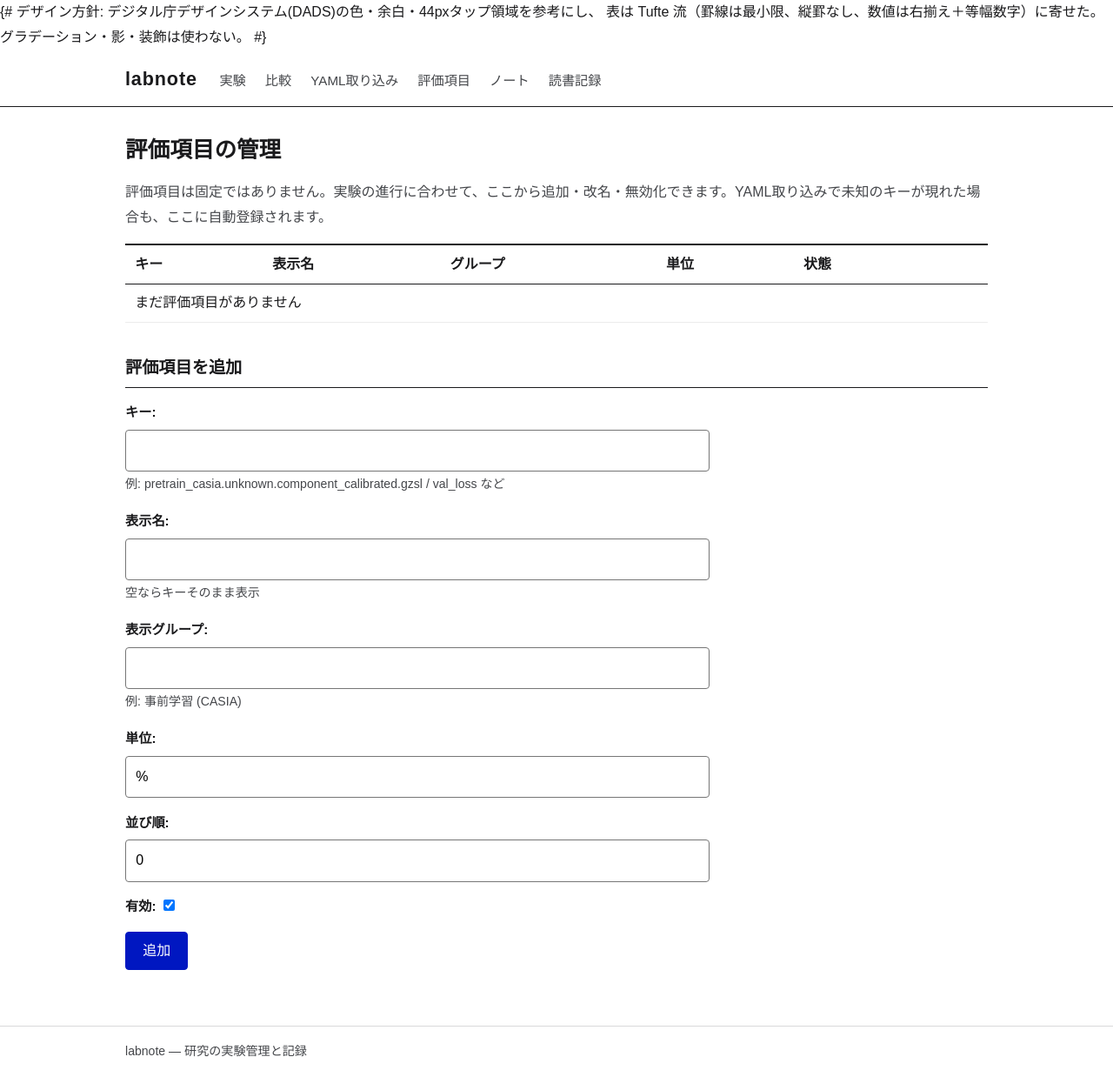
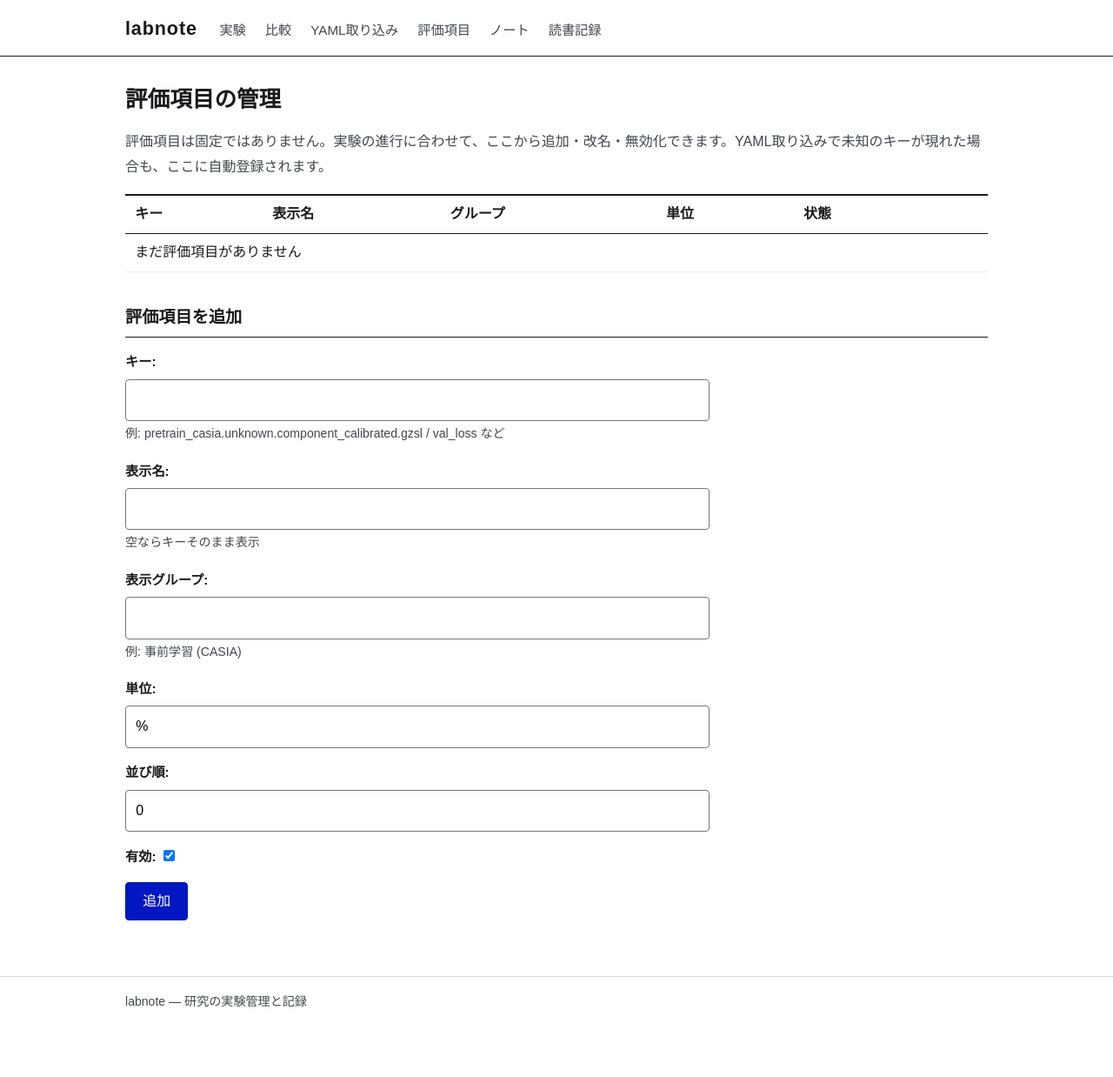
Before and after one commit to riku213/labnote, a Django app: page /definitions/ in a window 1280 px wide. Shown: the whole page at 87% size. After the commit the page ends 1158 px from the top, so only its background shows below. Run offline with Django 5.2, Linux system fonts and the light colour scheme; data that the repository does not hold is empty.

Commit message:
テンプレートコメントの記法を修正し、デザイン方針メモが画面に表示される問題を解消
Co-authored-by: Muse

```diff
--- a/records/templates/records/base.html
+++ b/records/templates/records/base.html
@@ -4,9 +4,7 @@
 <meta charset="utf-8">
 <meta name="viewport" content="width=device-width, initial-scale=1">
 <title>{% block title %}labnote{% endblock %}</title>
-{# デザイン方針: デジタル庁デザインシステム(DADS)の色・余白・44pxタップ領域を参考にし、
-   表は Tufte 流（罫線は最小限、縦罫なし、数値は右揃え＋等幅数字）に寄せた。
-   グラデーション・影・装飾は使わない。 #}
+{% comment %}デザイン方針: デジタル庁デザインシステム(DADS)の色・余白・44pxタップ領域を参考にし、表は Tufte 流（罫線は最小限、縦罫なし、数値は右揃え＋等幅数字）に寄せた。グラデーション・影・装飾は使わない。{% endcomment %}
 <style>
 :root {
   --ink: #1a1a1c; --ink-2: #44464a; --line: #d9d9da; --line-soft: #ececec;
```
